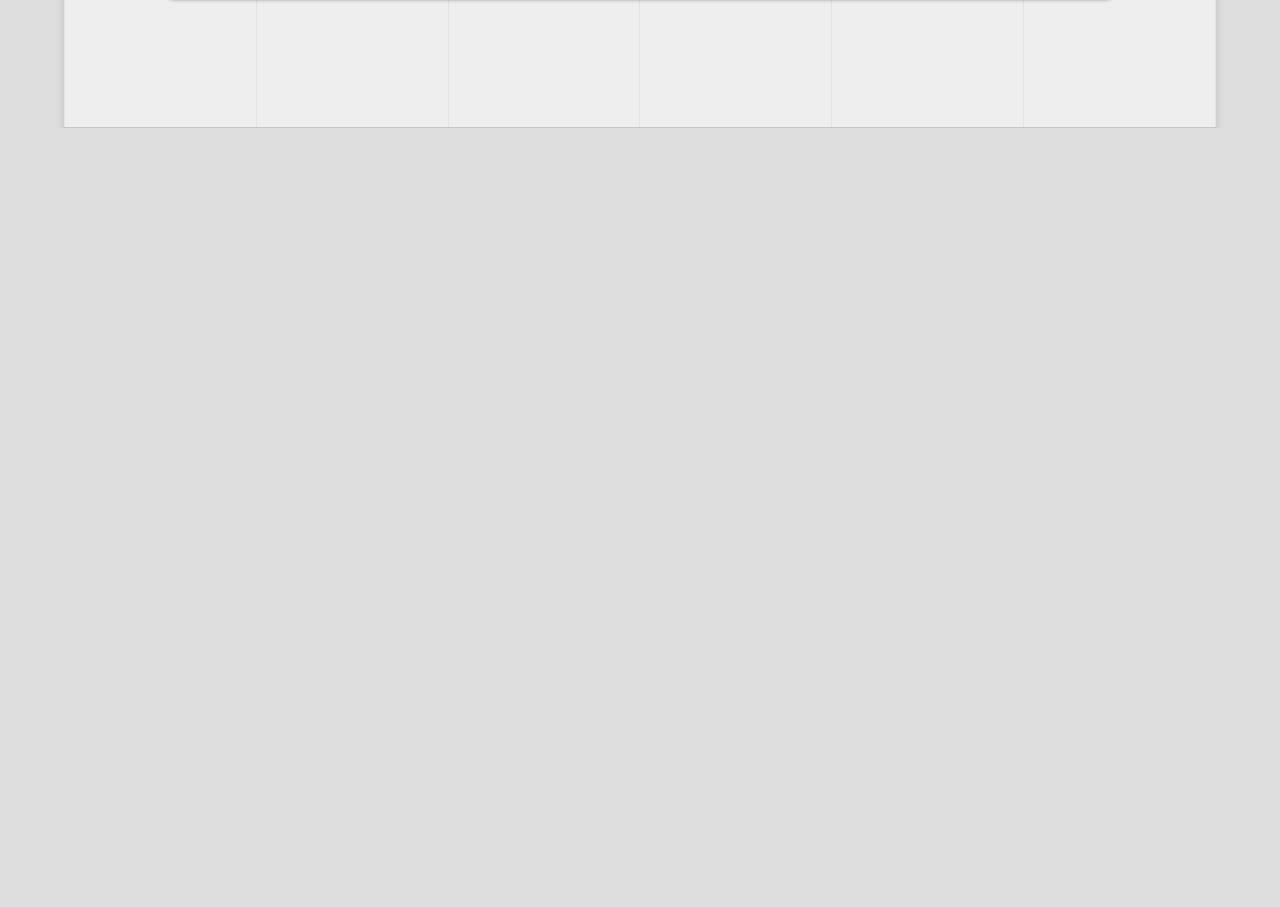
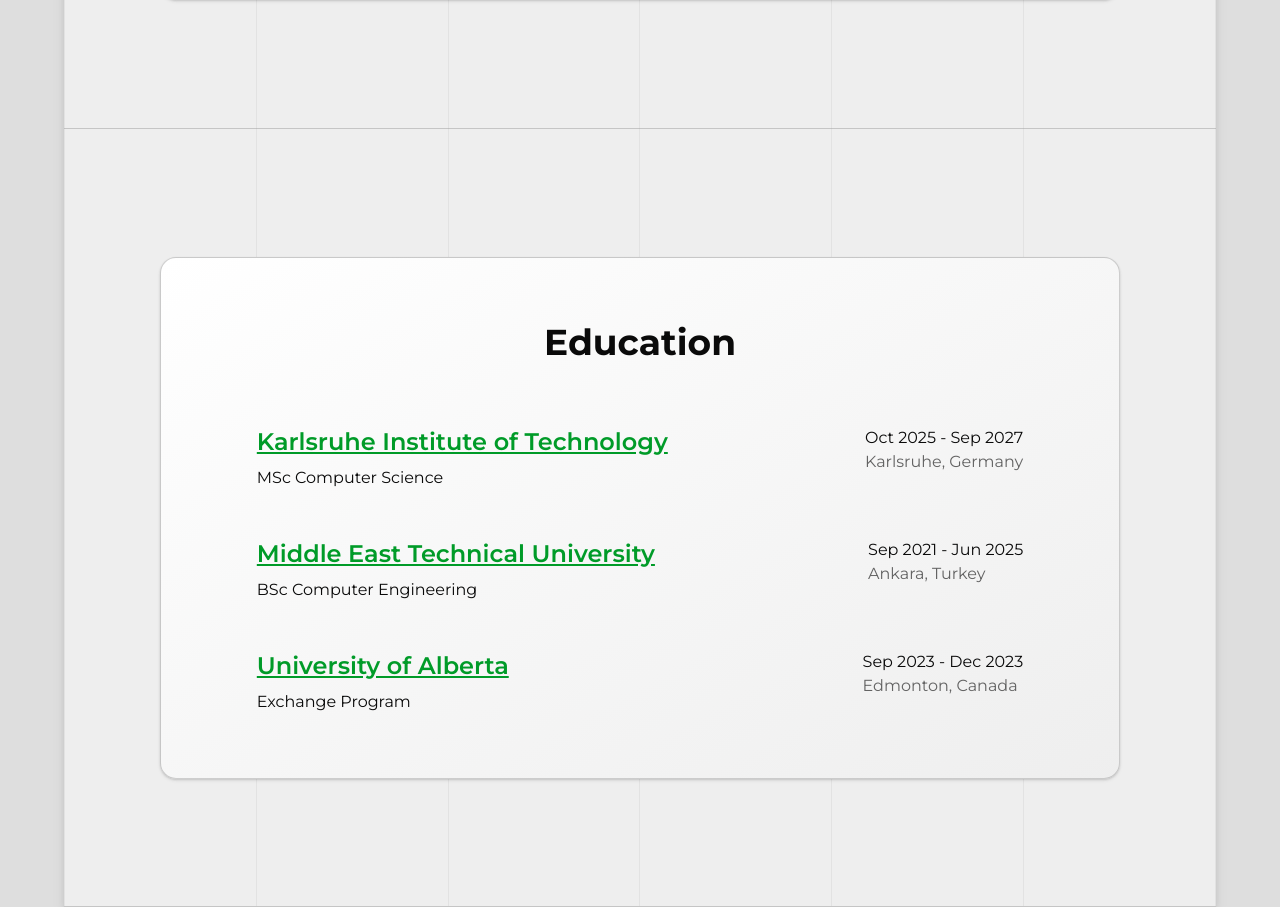
Before and after one commit to Akbro23/akbro23.github.io, a Next.js app: page / in a window 1280 px wide. Shown: the part 1605-2512 px from the top of the page. Before the commit the page ends 1733 px from the top, so only its background shows below. Built offline with nearby package versions, Linux system fonts and the light colour scheme.

Commit message:
feat: add education

```diff
--- a/app/page.tsx
+++ b/app/page.tsx
@@ -1,6 +1,7 @@
 import Hero from "@/components/hero";
 import BackgroundLines from "@/components/background-lines";
 import About from "@/components/about";
+import Education from "@/components/education";
 
 
 export default function Home() {
@@ -9,6 +10,7 @@
       <BackgroundLines />
       <Hero />
       <About />
+      <Education />
     </div>
   );
 }
--- /dev/null
+++ b/components/education.tsx
@@ -0,0 +1,66 @@
+import Section from "@/components/section";
+import Link from "next/link";
+
+export default function Education() {
+  return (
+    <section id="education" className="py-32">
+      <Section>
+        <h2 className="text-center font-bold text-4xl">Education</h2>
+        <div className="mt-16 grid grid-cols-10">
+          <div className="col-span-8 col-start-2 flex flex-col gap-12">
+            <EducationCard
+              name="Karlsruhe Institute of Technology"
+              href="https://www.kit.edu/"
+              degree="MSc Computer Science"
+              date="Oct 2025 - Sep 2027"
+              location="Karlsruhe, Germany"
+            />
+            <EducationCard
+              name="Middle East Technical University"
+              href="https://www.metu.edu.tr/"
+              degree="BSc Computer Engineering"
+              date="Sep 2021 - Jun 2025"
+              location="Ankara, Turkey"
+            />
+            <EducationCard
+              name="University of Alberta"
+              href="https://www.ualberta.ca/"
+              degree="Exchange Program"
+              date="Sep 2023 - Dec 2023"
+              location="Edmonton, Canada"
+            />
+          </div>
+        </div>
+      </Section>
+    </section>
+  );
+}
+
+const EducationCard = ({
+  name,
+  href,
+  degree,
+  date,
+  location,
+}: {
+  name: string;
+  href: string;
+  degree: string;
+  date: string;
+  location: string;
+}) => (
+  <div className="flex flex-col lg:flex-row justify-between">
+    <div>
+      <Link href={href} target="_blank">
+        <h3 className="text-2xl font-semibold text-primary underline hover:no-underline transition">
+          {name}
+        </h3>
+      </Link>
+      <p className="mt-2">{degree}</p>
+    </div>
+    <div>
+      <p>{date}</p>
+      <p className="text-muted-foreground">{location}</p>
+    </div>
+  </div>
+);
--- a/components/nav-bar.tsx
+++ b/components/nav-bar.tsx
@@ -11,7 +11,7 @@
     name: "Skills",
   },
   {
-    href: "#",
+    href: "#education",
     name: "Education",
   },
   {
```
